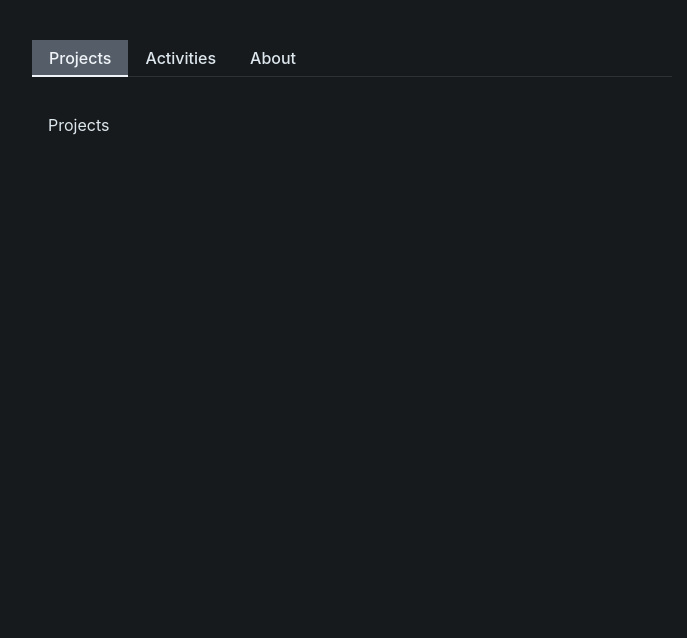
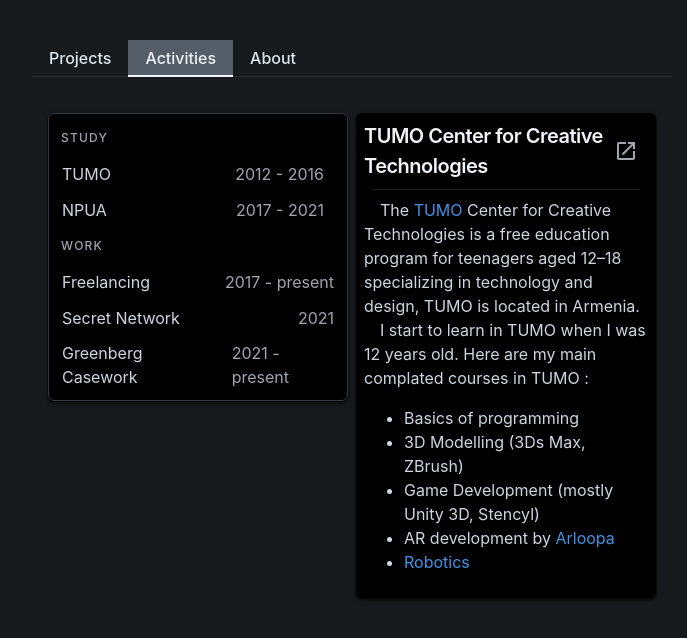
Before and after one commit to Gago55/portfolio2d, a React (Create React App) app: page / in a window 1280 px wide. Shown: the top 638 px of the page, without its empty margins (288-975 px from the left). Built offline with nearby package versions, Linux system fonts and the light colour scheme.

Commit message:
Some setups, add Activities tab content

```diff
--- a/src/App.tsx
+++ b/src/App.tsx
@@ -3,7 +3,7 @@ import Tab, { tabClasses } from "@mui/joy/Tab";
 import TabList from "@mui/joy/TabList";
 import TabPanel from "@mui/joy/TabPanel";
 import { useSnackbar } from "notistack";
-import { FC } from "react";
+import { FC, useState } from "react";
 import { connect } from 'react-redux';
 import About from "./components/About/About";
 import Activities from "./components/Activities/Activities";
@@ -19,9 +19,10 @@ const App: FC<IProps> = (props) => {
 
   const { enqueueSnackbar } = useSnackbar()
 
+  const [tabId, setTabId] = useState(1)
 
   return <Flex centerX variant="soft" sx={{ height: "100%" }}   >
-    <Tabs defaultValue={0} sx={{ width: .5, mt: 5 }} variant="soft" >
+    <Tabs value={tabId} sx={{ width: .5, mt: 5 }} variant="soft">
       <TabList
         variant="plain"
         sx={{
@@ -44,12 +45,12 @@ const App: FC<IProps> = (props) => {
           },
         }}
       >
-        <Tab variant="soft" >Projects</Tab>
-        <Tab variant="soft" >Activities</Tab>
-        <Tab variant="soft" >About</Tab>
+        <Tab variant="soft" onClick={() => setTabId(0)}>Projects</Tab>
+        <Tab variant="soft" onClick={() => setTabId(1)}>Activities</Tab>
+        <Tab variant="soft" onClick={() => setTabId(2)}>About</Tab>
       </TabList>
       <TabPanel value={0}><Projects /></TabPanel>
-      <TabPanel value={1}><Activities /></TabPanel>
+      <TabPanel value={1}><Activities setTabId={setTabId} /></TabPanel>
       <TabPanel value={2}><About /></TabPanel>
     </Tabs>
   </Flex>
--- a/src/components/Activities/Activities.tsx
+++ b/src/components/Activities/Activities.tsx
@@ -1,17 +1,148 @@
-import React, { FC } from 'react'
-import { Sheet } from "@mui/joy";
-import { Flex } from '../common/Helpers';
+import React, { FC, useState } from 'react'
+import { Tooltip, Sheet, List, ListItem, ListSubheader, ListDivider, ListItemButton, Typography, Divider, Link, IconButton } from "@mui/joy";
+import { Flex, Shift } from '../common/Helpers';
+import LaunchIcon from '@mui/icons-material/Launch'
+import Box from '@mui/material/Box';
 
 interface IProps {
-
+    setTabId(id: number): void
 }
 
+type ActivityType = {
+    id: number
+    title: string
+    date: string
+    detailedTitle: string
+    description: any
+    isStudy: boolean
+    link?: string
+}
+
+// const CustomWidthTooltip = styled(({ className, ...props }: TooltipProps) => (
+//     <Tooltip {...props} classes={{ popper: className }} />
+//   ))({
+//     [`& .${tooltipClasses.tooltip}`]: {
+//       maxWidth: 500,
+//     },
+//   })
+
+
+
 const Activities: FC<IProps> = props => {
+
+    const activities: ActivityType[] = [
+        {
+            id: 1, title: 'TUMO', date: '2012 - 2016', detailedTitle: 'TUMO Center for Creative Technologies', isStudy: true, link: 'https://tumo.org',
+            description: <>
+                <Typography>&emsp;The <Link onClick={() => window.open('https://tumo.org/whatistumo/', '_blank')}>TUMO</Link> Center for Creative Technologies is a free education program for teenagers aged 12–18 specializing in technology and design, TUMO is located in Armenia.
+                    <br />
+                    &emsp;I start to learn in TUMO when I was 12 years old. Here are my main complated courses in TUMO :
+                </Typography>
+                <ul>
+                    <li>Basics of programming</li>
+                    <li>3D Modelling (3Ds Max, ZBrush)</li>
+                    <li>Game Development (mostly Unity 3D, Stencyl)</li>
+                    <li>AR development by <Link onClick={() => window.open('https://arloopa.com', '_blank')}>Arloopa</Link></li>
+                    <li><Link onClick={() => window.open('https://tumo.org/project/robotics/', '_blank')}>Robotics</Link></li>
+                </ul>
+            </>
+        },
+        {
+            id: 2, title: 'NPUA', date: '2017 - 2021', detailedTitle: 'National Polytechnic University of Armenia', isStudy: true, link: 'https://polytech.am/en/home/',
+            description: <Typography>Bachelor of Science, Cyber Security, National Polytechnic University of Armenia, 2021</Typography>
+        },
+        {
+            id: 3, title: 'Freelancing', date: '2017 - present', detailedTitle: 'Freelancing', isStudy: false,
+            description: <Typography>
+                &emsp;I'm freelancer since 2017. Mostly I build <Tooltip variant='soft' arrow sx={{ maxWidth: 300 }} title='WebGL is a JavaScript API for rendering interactive 2D and 3D graphics within any compatible web browser without the use of plug-ins. WebGL is fully integrated with other web standards, allowing GPU-accelerated usage of physics and image processing and effects as part of the web page canvas.'><Link onClick={() => window.open('https://en.wikipedia.org/wiki/WebGL', '_blank')}>WebGL</Link></Tooltip> apps using Three.JS and <Tooltip variant='soft' arrow sx={{ maxWidth: 300 }} title='MERN stands for MongoDB, Express, React, Node, after the four key technologies that make up the stack.'><Link onClick={() => window.open('https://www.mongodb.com/mern-stack#:~:text=MERN%20stands%20for%20MongoDB%2C%20Express,a%20client-side%20JavaScript%20framework', '_blank')}>MERN</Link></Tooltip> stack. You can see my projects in <Link onClick={() => props.setTabId(0)}>Projects Tab</Link>
+            </Typography>
+
+        },
+        {
+            id: 4, title: 'Secret Network', date: '2021', detailedTitle: 'Secret Network (Crypto)', isStudy: false, link: 'https://scrt.network',
+            description: <>
+                <Typography>
+                    &emsp;Secret Network is an open-source protocol that performs computations on encrypted data, bringing privacy to smart contracts and public blockchains.
+                    <br />
+                    &emsp;I've collaborated with Secret Network and built for them Secret Contracts verification system, more about it you can learn in <Link onClick={() => props.setTabId(0)}>Projects Tab</Link>
+                </Typography>
+            </>
+        },
+        {
+            id: 5, title: 'Greenberg Casework', date: '2021 - present', detailedTitle: 'Greenberg Casework Company', isStudy: false, link: 'https://www.greenbergcaseworkcompany.com',
+            description: <Typography>
+                &emsp;Since 1985 Greenberg Casework Company Inc. has been a manufacturer of all types of cabinets. To design and
+                manufacture cabinets today requires complex software, much of which is custom designed.
+                <br />
+                &emsp;Since August of 2021 I've been part of the team that has designed and built the web based design tool that
+                is used on <Link onClick={() => window.open('https://www.garagecabinets.com', '_blank')}>GarageCabinets.com</Link> (one of our companies websites). My role is full stack web developer.
+            </Typography>
+        },
+    ]
+
+    const [selectedActivity, setSelectedActivity] = useState(activities[0])
+
     return (
-        <Flex variant="soft" className='tabWrapper'>
-            <>Activities</>
+        <Flex box className='tabWrapper' centerX sx={{ width: 1, justifyContent: 'space-between', gap: 1 }}>
+            <Sheet variant="soft">
+                <List
+                    variant="outlined"
+                    // size={small ? 'sm' : undefined}
+                    sx={{
+                        width: 300,
+                        bgcolor: 'background.body',
+                        borderRadius: 'sm',
+                        boxShadow: 'sm',
+                    }}
+                >
+                    <ListItem nested>
+                        <ListSubheader>Study</ListSubheader>
+                        <List>
+                            {activities.filter(a => a.isStudy).map(activity => <ListItem key={activity.id}>
+                                <ListItemButton onClick={() => { setSelectedActivity(activity) }}>
+                                    {activity.title}
+                                    <Shift />
+                                    <Typography color='neutral'>{activity.date}</Typography>
+                                    <ListDivider inset='context' />
+                                </ListItemButton>
+                            </ListItem>)}
+                        </List>
+                    </ListItem>
+                    <ListItem nested>
+                        <ListSubheader>Work</ListSubheader>
+                        <List>
+                            {activities.filter(a => !a.isStudy).map(activity => <ListItem key={activity.id}>
+                                <ListItemButton onClick={() => { setSelectedActivity(activity) }}>
+                                    {activity.title}
+                                    <Shift />
+                                    <Typography color='neutral'>{activity.date}</Typography>
+                                </ListItemButton>
+                            </ListItem>)}
+                        </List>
+                    </ListItem>
+                </List>
+            </Sheet>
+
+            <Flex centerX column sx={{
+                width: 1,
+                bgcolor: 'background.body',
+                borderRadius: 'sm',
+                boxShadow: 'sm',
+                p: 1,
+                height: 'fit-content'
+            }}>
+                <Flex box centerY centerX sx={{ position: 'relative' }} fullWidth>
+                    <Typography level='h4' >{selectedActivity.detailedTitle}</Typography>
+                    {selectedActivity.link &&
+                        <LaunchIcon
+                            sx={{ position: 'absolute', right: 10, cursor: 'pointer' }}
+                            onClick={() => window.open(selectedActivity.link, '_blank')}
+                        />}
+                </Flex>
+                <Divider sx={{ m: 1 }} />
+                <Typography>{selectedActivity.description}</Typography>
+            </Flex>
         </Flex>
     )
 }
-
 export default Activities
--- a/src/components/common/Helpers.tsx
+++ b/src/components/common/Helpers.tsx
@@ -1,3 +1,4 @@
+import { ReactNode } from "react";
 import Sheet, { SheetProps } from '@mui/joy/Sheet'
 import { Box, BoxProps, SxProps } from '@mui/material'
 import { OptionsObject, SnackbarKey, SnackbarMessage, VariantType } from "notistack"
@@ -27,18 +28,38 @@ export const showMessage = (
 //Flex
 
 interface IFlexProps extends SheetProps {
-    children: JSX.Element | JSX.Element[]
+    box?: boolean
+    children: JSX.Element | JSX.Element[] | ReactNode
     column?: boolean
     fullWidth?: boolean
     centerX?: boolean
     centerY?: boolean
     sx?: SxProps
-
 }
 
 export const Flex = ({ children, column, fullWidth, centerX, centerY, sx, ...props }: IFlexProps) => {
 
-    return <Sheet sx={{
+    return props.box
+        ? <Box sx={{
+            display: 'flex',
+            flexDirection: column ? 'column' : undefined,
+            width: fullWidth ? 1 : undefined,
+            ...(!column
+                ? {
+                    justifyContent: centerX ? 'center' : undefined,
+                    alignItems: centerY ? 'center' : undefined,
+                }
+                : {
+                    justifyContent: centerY ? 'center' : undefined,
+                    alignItems: centerX ? 'center' : undefined,
+                }),
+            ...sx
+        }}
+            {...props}
+        >
+            {children}
+        </Box >
+        : <Sheet sx={{
             display: 'flex',
             flexDirection: column ? 'column' : undefined,
             width: fullWidth ? 1 : undefined,
```
Lines whose indentation alone changed are shown as unchanged.
